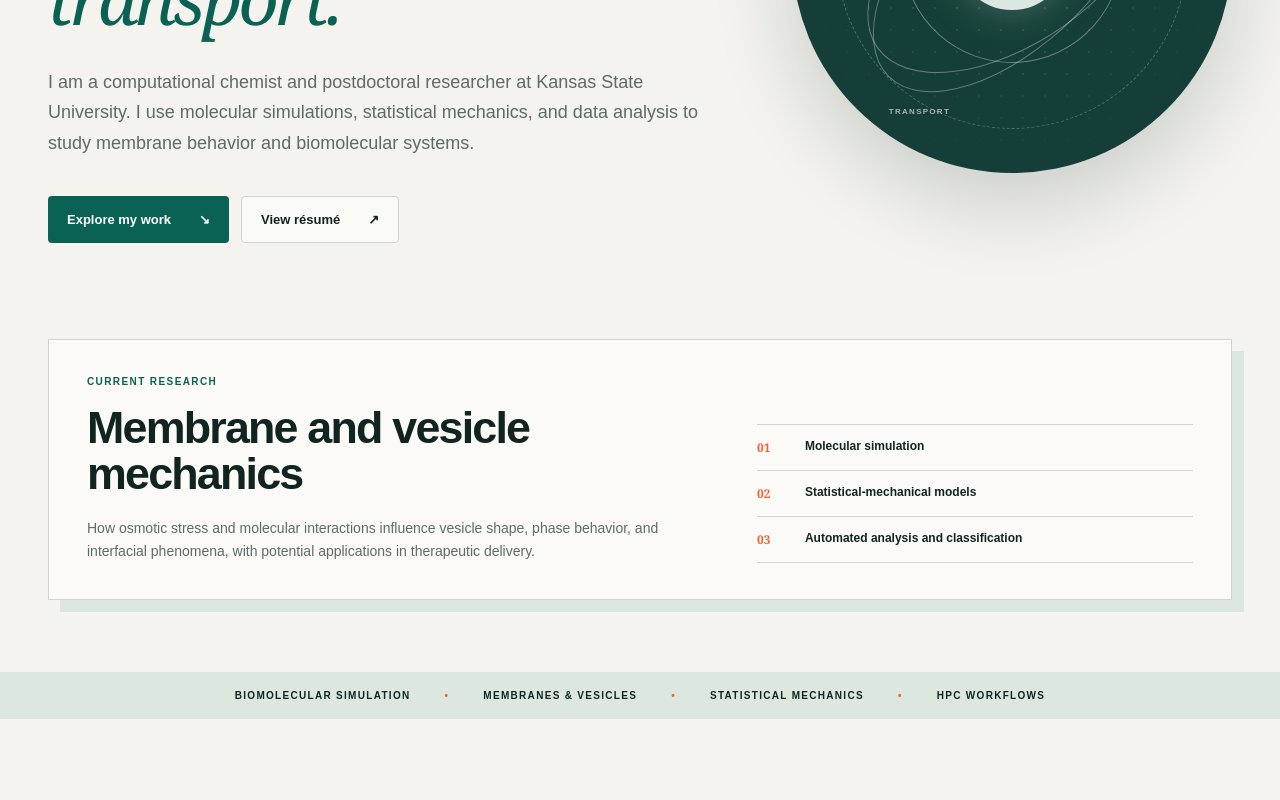
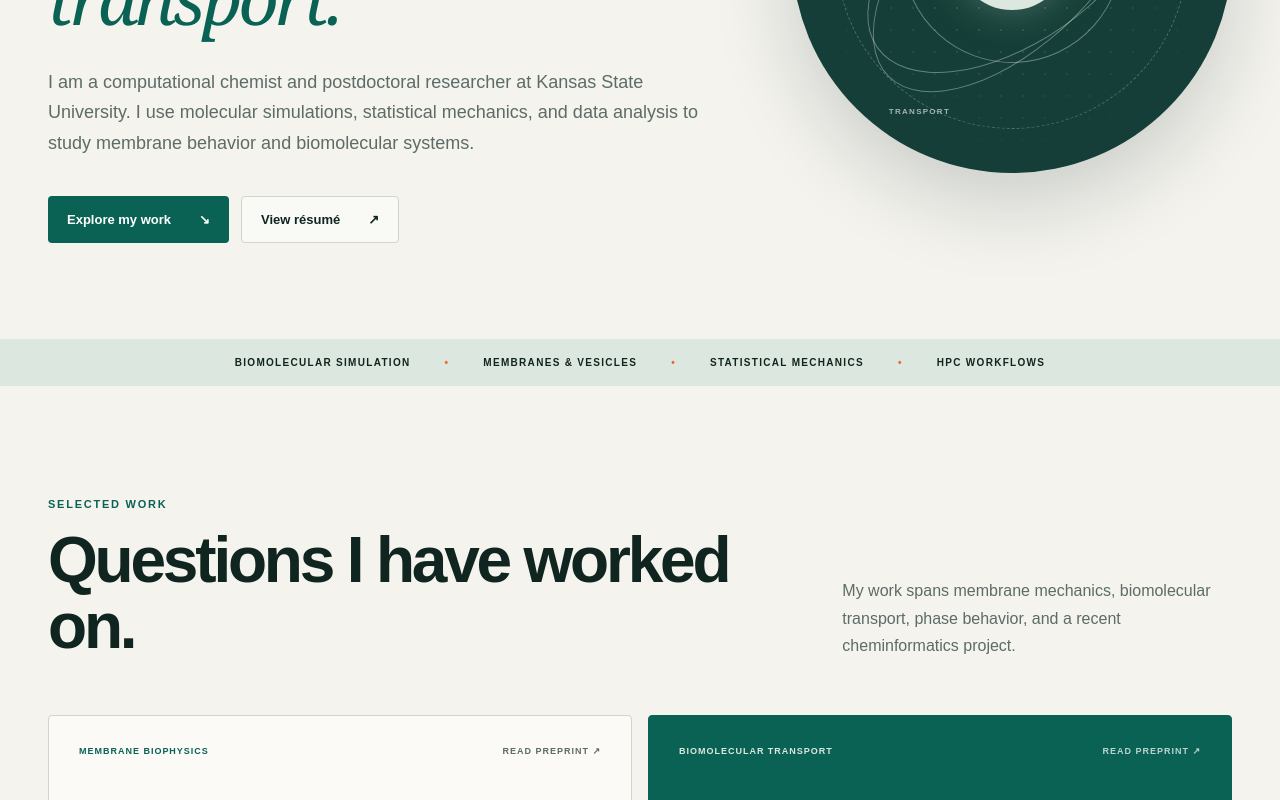
Before and after one commit to skg43/skg43.github.io, a React (Vite) app: page / in a window 1280 px wide. Shown: the part 507-1307 px from the top of the page. Built offline with nearby package versions, Linux system fonts and the light colour scheme.

Commit message:
Remove repeated current research block

```diff
--- a/src/App.tsx
+++ b/src/App.tsx
@@ -122,19 +122,6 @@ export default function Home() {
         </div>
       </section>
 
-      <section className="current-research" aria-labelledby="current-research-title">
-        <div>
-          <p className="note-label">Current research</p>
-          <h2 id="current-research-title">Membrane and vesicle mechanics</h2>
-          <p>How osmotic stress and molecular interactions influence vesicle shape, phase behavior, and interfacial phenomena, with potential applications in therapeutic delivery.</p>
-        </div>
-        <ul>
-          <li><span>01</span>Molecular simulation</li>
-          <li><span>02</span>Statistical-mechanical models</li>
-          <li><span>03</span>Automated analysis and classification</li>
-        </ul>
-      </section>
-
       <section className="signal-strip" aria-label="Professional focus">
         <span>Biomolecular simulation</span><i>•</i>
         <span>Membranes & vesicles</span><i>•</i>
--- a/src/styles.css
+++ b/src/styles.css
@@ -51,14 +51,6 @@ h1 em { color: var(--teal); }
 .orbit-three { width: 180px; height: 350px; transform: translate(-50%,-50%) rotate(45deg); }.orbit-three span { background: var(--acid); width: 10px; height: 10px; }
 .visual-label { position: absolute; z-index: 5; color: rgba(255,255,255,.62); letter-spacing: .16em; font-size: 8px; font-weight: 900; }.label-one{left:12%;top:22%}.label-two{right:9%;top:49%}.label-three{left:22%;bottom:13%}
 
-.current-research { max-width: 1184px; margin: 0 auto 72px; padding: 36px 38px; background: var(--card); border: 1px solid var(--line); box-shadow: 12px 12px 0 var(--acid); display: grid; grid-template-columns: 1.15fr .85fr; gap: 80px; align-items: end; }
-.note-label { margin: 0 0 18px; color: var(--teal); text-transform: uppercase; letter-spacing: .14em; font-size: 10px; font-weight: 900; }
-.current-research h2 { font-size: clamp(32px,3.5vw,48px); letter-spacing: -.04em; }
-.current-research > div > p:last-child { color: var(--muted); font-size: 14px; line-height: 1.65; margin: 20px 0 0; max-width: 620px; }
-.current-research ul { list-style: none; margin: 0; padding: 0; border-top: 1px solid var(--line); }
-.current-research li { display: grid; grid-template-columns: 38px 1fr; gap: 10px; padding: 14px 0; border-bottom: 1px solid var(--line); font-size: 12px; font-weight: 700; }
-.current-research li span { color: var(--orange); font-family: Georgia, serif; }
-
 .signal-strip { background: var(--acid); padding: 18px 28px; display: flex; justify-content: center; gap: 34px; align-items: center; text-transform: uppercase; letter-spacing: .13em; font-size: 10px; font-weight: 900; overflow: hidden; white-space: nowrap; }.signal-strip i { font-style: normal; color: var(--orange); }
 .section { max-width: 1240px; margin: 0 auto; padding: 112px 28px; }
 .section-heading { display: grid; grid-template-columns: 1.1fr .6fr; gap: 80px; align-items: end; margin-bottom: 56px; }
@@ -92,9 +84,9 @@ h2 { font-size: clamp(42px, 5vw, 68px); line-height: 1.02; letter-spacing: -.05e
 footer { background: var(--ink); color: rgba(255,255,255,.6); padding: 25px max(28px, calc((100vw - 1184px)/2)); display: flex; justify-content: space-between; gap: 20px; font-size: 10px; text-transform: uppercase; letter-spacing: .08em; }
 
 @media (max-width: 900px) {
-  .hero { grid-template-columns: 1fr; padding-top: 60px; }.molecular-visual { margin: 0 auto; width: min(82vw,420px); }.current-research { margin: 0 28px 72px; grid-template-columns: 1fr; gap: 32px; }.section-heading,.about,.experience,.publications { grid-template-columns: 1fr; gap: 50px; }.about-intro,.publication-heading { position: static; }.section-heading > p { max-width: 620px; }.signal-strip { justify-content: flex-start; overflow-x: auto; }.experience { padding-left: 28px; padding-right: 28px; }
+  .hero { grid-template-columns: 1fr; padding-top: 60px; }.molecular-visual { margin: 0 auto; width: min(82vw,420px); }.section-heading,.about,.experience,.publications { grid-template-columns: 1fr; gap: 50px; }.about-intro,.publication-heading { position: static; }.section-heading > p { max-width: 620px; }.signal-strip { justify-content: flex-start; overflow-x: auto; }.experience { padding-left: 28px; padding-right: 28px; }
 }
 @media (max-width: 640px) {
-  .site-header { height: 68px; padding: 0 18px; }.site-header nav { display: none; }.header-cta { padding: 8px 13px; }.hero { padding: 48px 18px 68px; min-height: auto; gap: 55px; }.hero-summary { font-size: 16px; }.current-research { margin: 0 18px 56px; padding: 28px; box-shadow: 8px 8px 0 var(--acid); }.project-grid { grid-template-columns: 1fr; }.project-card { min-height: 330px; }.section { padding: 80px 18px; }.section-heading { margin-bottom: 38px; }.publication-list article { grid-template-columns: 48px 1fr; }.experience { padding: 80px 18px; }.timeline article { grid-template-columns: 82px 1fr; }.contact { padding: 80px 18px; }.contact-actions { flex-direction: column; }.signal-strip { padding-left: 18px; }.molecular-visual { width: min(90vw,380px); } footer { padding: 22px 18px; flex-direction: column; }
+  .site-header { height: 68px; padding: 0 18px; }.site-header nav { display: none; }.header-cta { padding: 8px 13px; }.hero { padding: 48px 18px 68px; min-height: auto; gap: 55px; }.hero-summary { font-size: 16px; }.project-grid { grid-template-columns: 1fr; }.project-card { min-height: 330px; }.section { padding: 80px 18px; }.section-heading { margin-bottom: 38px; }.publication-list article { grid-template-columns: 48px 1fr; }.experience { padding: 80px 18px; }.timeline article { grid-template-columns: 82px 1fr; }.contact { padding: 80px 18px; }.contact-actions { flex-direction: column; }.signal-strip { padding-left: 18px; }.molecular-visual { width: min(90vw,380px); } footer { padding: 22px 18px; flex-direction: column; }
 }
 @media (prefers-reduced-motion: reduce) { html { scroll-behavior: auto; } * { transition: none !important; } }
```
